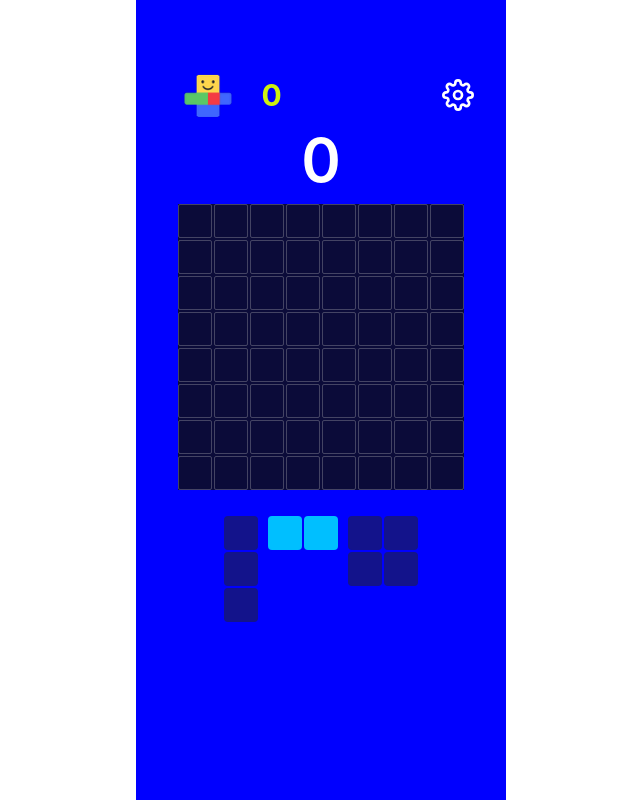
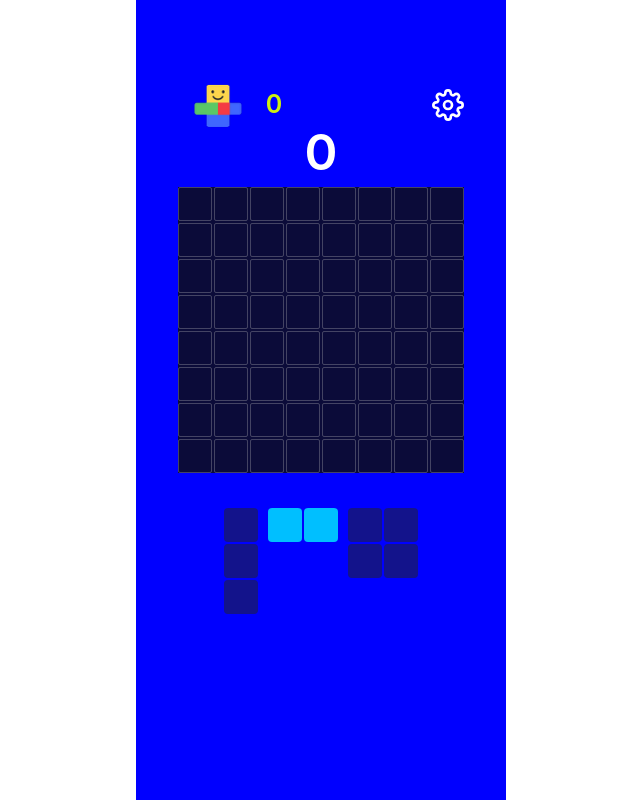
Before and after one commit to Olexandr-L45D/TetrisGameReact, a React (Vite) app: page /gamemain in a window 1280 px wide. Shown: the whole page, without its empty margins (319-959 px from the left). Built offline with nearby package versions, Linux system fonts and the light colour scheme.

Commit message:
add fiks

```diff
--- a/src/components/TetrisGame/TetrisGame.module.css
+++ b/src/components/TetrisGame/TetrisGame.module.css
@@ -35,11 +35,11 @@
 }
 
 .headerContainer {
-  margin-top: 60px;
+  margin-top: 70px;
   display: flex;
   flex-direction: column;
   align-items: center;
-  margin-bottom: -20px;
+  margin-bottom: -30px;
   padding-bottom: 0px;
 }
 
@@ -48,19 +48,21 @@
   font-weight: bold;
 }
 .scoreBox {
-  margin-left: 5px;
-  margin-right: 160px;
+  margin-left: 0px;
+  margin-right: 150px;
   display: flex;
   gap: 8px;
 }
 .scoreLabel {
-  font-size: 30px;
-  font-weight: 700;
+  margin-left: 0px;
+  font-size: 25px;
+  font-weight: 600;
   color: hsl(69, 88%, 50%);
 }
 .scoreValue {
-  font-size: 30px;
-  font-weight: 700;
+  margin-left: 0px;
+  font-size: 25px;
+  font-weight: 600;
   color: hsl(69, 88%, 50%);
 }
 
@@ -115,6 +117,7 @@
 }
 
 .scoreOverlay {
+  margin-top: -10px;
   position: relative;
   display: flex;
   align-items: center;
@@ -132,7 +135,7 @@
 
 .scoreValueto {
   margin-top: -10px;
-  font-size: 60px;
+  font-size: 50px;
   font-weight: 600;
   color: #ffffff;
   z-index: 2; /* завжди поверх квадрата */
```
